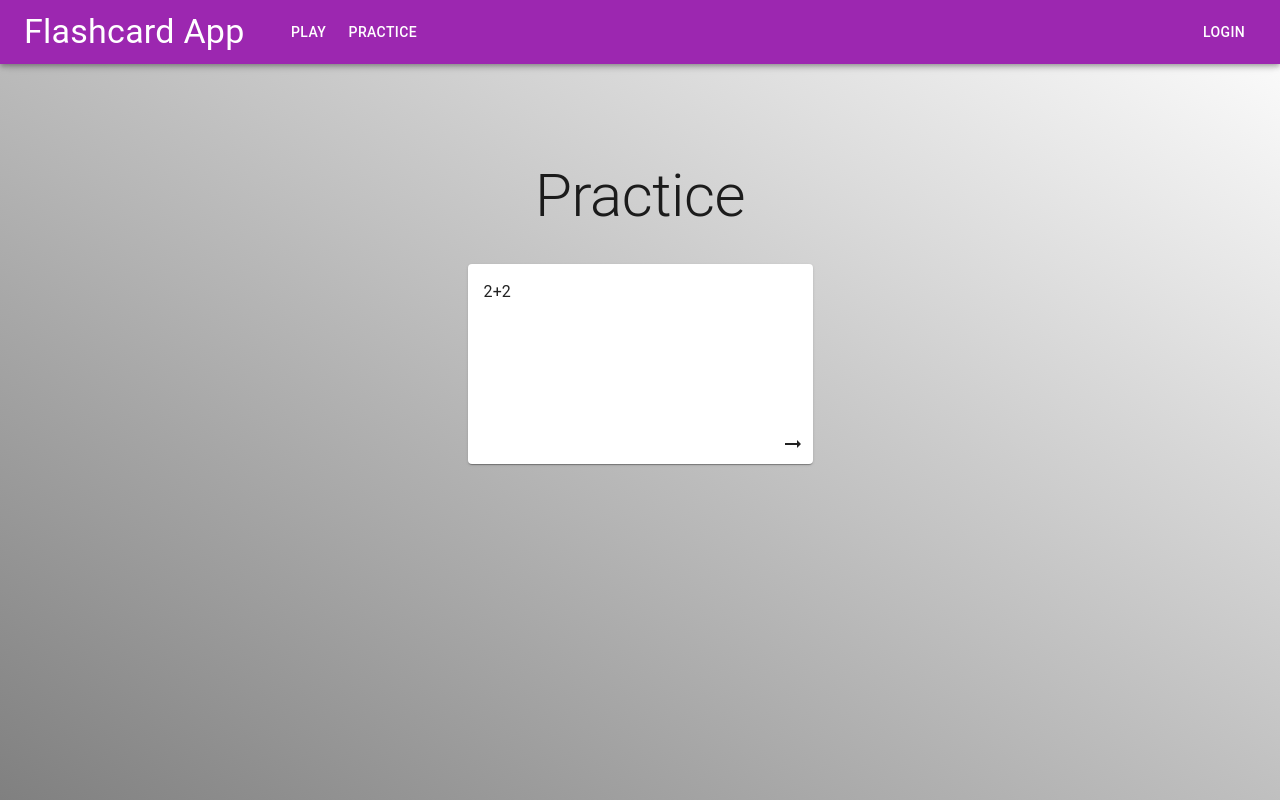
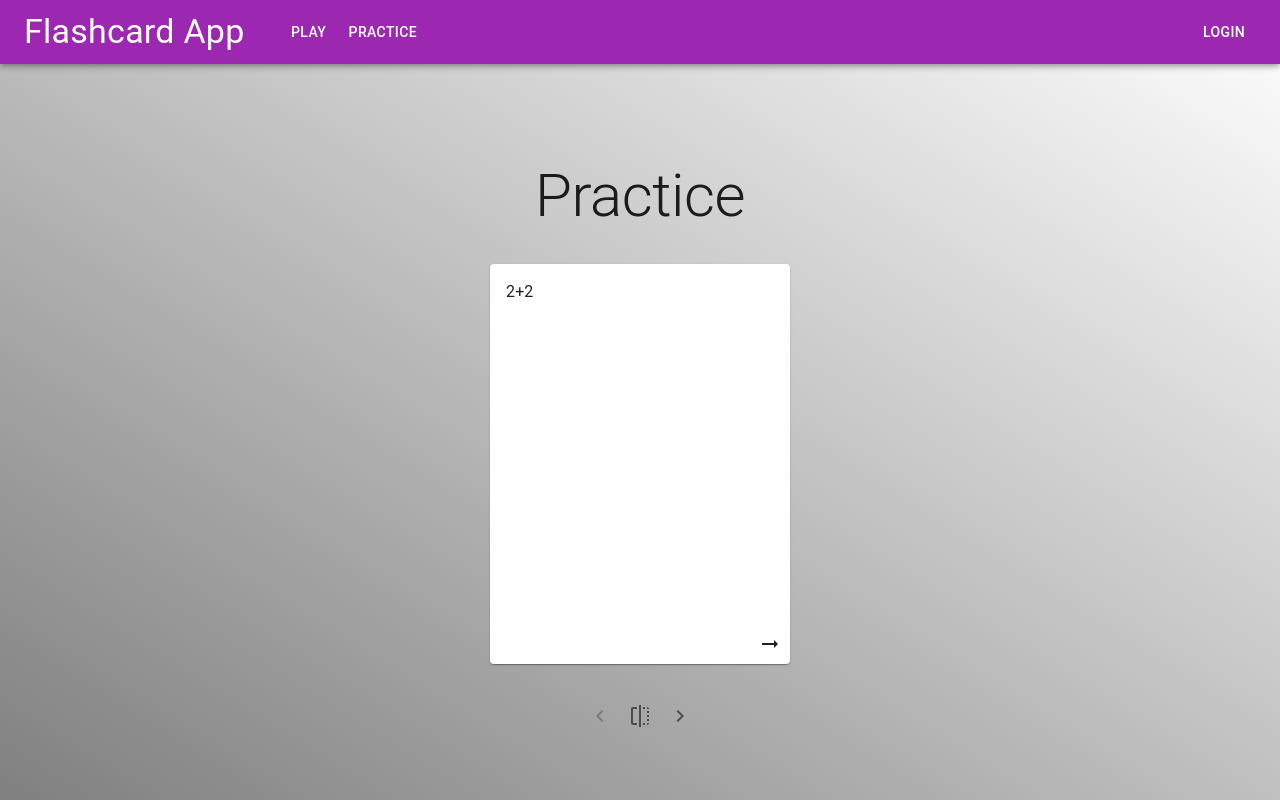
Before and after one commit to malynch7/FlashcardWebApp, a Next.js app in the folder flashcard-web-client/: page /practice in a window 1280 px wide. Built offline with nearby package versions, Linux system fonts and the light colour scheme.

Commit message:
practice controls

```diff
--- a/flashcard-web-client/src/components/cards/Flashcard/FlashcardCard.module.css
+++ b/flashcard-web-client/src/components/cards/Flashcard/FlashcardCard.module.css
@@ -1,8 +1,8 @@
 .card {
-    width: 345px;
-    height: 200px;
+    width: 300px;
+    height: 400px;
     transform-style: preserve-3d;
-    transition: transform 0.8s;
+    transition: transform 0.5s;
 }
 
 .card.flipped {
--- a/flashcard-web-client/src/components/cards/Flashcard/FlashcardCard.tsx
+++ b/flashcard-web-client/src/components/cards/Flashcard/FlashcardCard.tsx
@@ -1,24 +1,22 @@
 import { Card, CardActions, CardContent } from "@mui/material";
 import ArrowRightAltIcon from "@mui/icons-material/ArrowRightAlt";
 import styles from "./FlashcardCard.module.css";
-import { FC, useState } from "react";
+import { FC } from "react";
 import { Flashcard } from "@/models/Flashcard";
 
 interface FlashcardCardProps {
     flashcard: Flashcard;
+    isFlipped: boolean;
+    handleFlip: Function;
 }
 
 export const FlashcardCard: FC<FlashcardCardProps> = (props) => {
-    const [isFlipped, setIsFlipped] = useState(false);
-
-    const handleFlip = () => {
-        setIsFlipped(!isFlipped);
-    };
-
     return (
         <div
-            onClick={handleFlip}
-            className={`${styles.card} ${isFlipped ? styles.flipped : ""}`}
+            onClick={() => props.handleFlip()}
+            className={`${styles.card} ${
+                props.isFlipped ? styles.flipped : ""
+            }`}
         >
             <Card className={styles.front}>
                 <CardContent className={styles.content}>
--- a/flashcard-web-client/src/models/FlashcardDeck.ts
+++ b/flashcard-web-client/src/models/FlashcardDeck.ts
@@ -3,6 +3,6 @@ import { User } from "./User";
 
 export interface FlashcardDeck {
     id: number;
-    author: User;
+    author?: User;
     cards: Flashcard[];
 }
--- a/flashcard-web-client/src/pages/practice.tsx
+++ b/flashcard-web-client/src/pages/practice.tsx
@@ -1,22 +1,77 @@
 import { FlashcardCard } from "@/components/cards/Flashcard/FlashcardCard";
-import { Flashcard } from "@/models/Flashcard";
 import styles from "@/styles/Practice.module.css";
-import { Typography } from "@mui/material";
+import { Box, IconButton, Typography } from "@mui/material";
 import { NextPage } from "next";
 import { useState } from "react";
+import NavigateNextIcon from "@mui/icons-material/NavigateNext";
+import NavigateBeforeIcon from "@mui/icons-material/NavigateBefore";
+import FlipIcon from "@mui/icons-material/Flip";
+import { FlashcardDeck } from "@/models/FlashcardDeck";
 
 const Practice: NextPage = () => {
-    let demoCard: Flashcard = {
+    let demoDeck: FlashcardDeck = {
         id: 1,
-        frontText: "2+2",
-        backText: "4",
+        cards: [
+            {
+                id: 1,
+                frontText: "2+2",
+                backText: "4",
+            },
+            {
+                id: 2,
+                frontText: "5+5",
+                backText: "10",
+            },
+            {
+                id: 3,
+                frontText: "9+9",
+                backText: "18",
+            },
+        ],
     };
-    const [currentCard, setCurrentCard] = useState(demoCard);
+    const [currentCardIndex, setCurrentCardIndex] = useState(0);
+    const [currentCardIsFlipped, setCurrentCardIsFlipped] = useState(false);
+
+    const getNextCard = () => {
+        if (currentCardIndex > demoDeck.cards.length - 1) return;
+        setCurrentCardIsFlipped(false);
+        setCurrentCardIndex((currentCardIndex) => currentCardIndex + 1);
+    };
+    const getPreviousCard = () => {
+        if (currentCardIndex < 1) return;
+        setCurrentCardIsFlipped(false);
+        setCurrentCardIndex((currentCardIndex) => currentCardIndex - 1);
+    };
+
+    const handleFlip = () => {
+        setCurrentCardIsFlipped(!currentCardIsFlipped);
+    };
 
     return (
         <main className={styles.main}>
             <Typography variant="h2">Practice</Typography>
-            <FlashcardCard flashcard={currentCard} />
+            <FlashcardCard
+                flashcard={demoDeck.cards[currentCardIndex]}
+                isFlipped={currentCardIsFlipped}
+                handleFlip={handleFlip}
+            />
+            <Box className={styles.controls}>
+                <IconButton
+                    onClick={getPreviousCard}
+                    disabled={currentCardIndex < 1}
+                >
+                    <NavigateBeforeIcon />
+                </IconButton>
+                <IconButton onClick={handleFlip}>
+                    <FlipIcon />
+                </IconButton>
+                <IconButton
+                    onClick={getNextCard}
+                    disabled={currentCardIndex > demoDeck.cards.length - 2}
+                >
+                    <NavigateNextIcon />
+                </IconButton>
+            </Box>
         </main>
     );
 };
--- a/flashcard-web-client/src/styles/Practice.module.css
+++ b/flashcard-web-client/src/styles/Practice.module.css
@@ -6,3 +6,8 @@
     padding: 6rem;
     min-height: 100vh;
 }
+
+.controls {
+    display: flex;
+    justify-content: space-around;
+}
```
